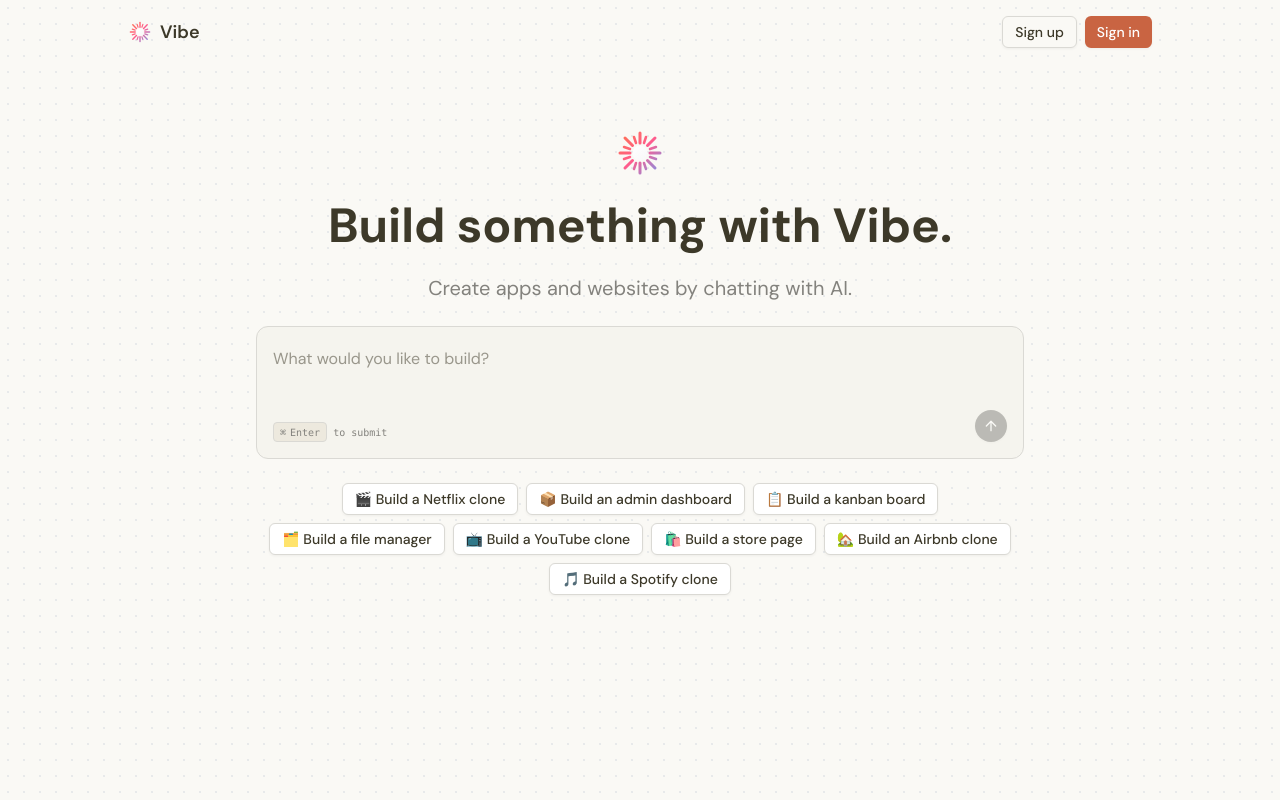
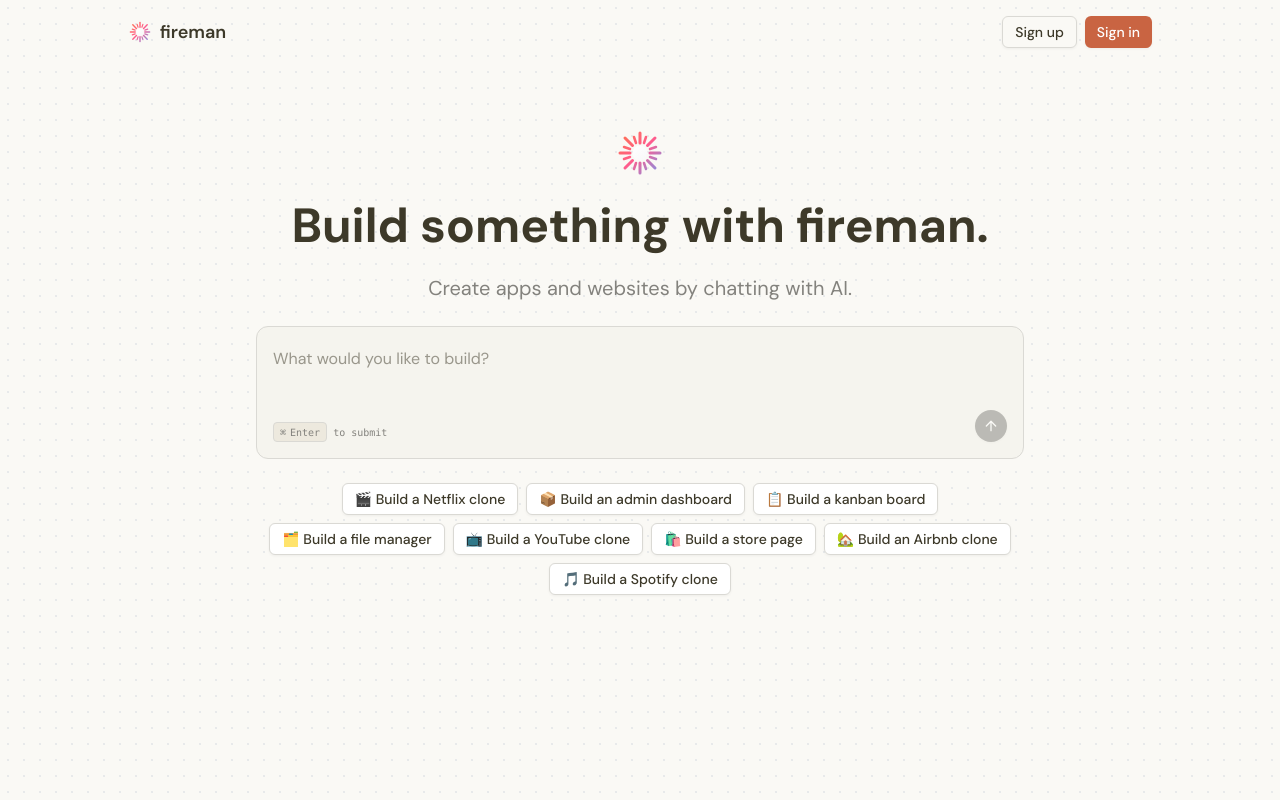
Before and after one commit to baraich/fireman, a Next.js app: page / in a window 1280 px wide. Built offline with nearby package versions, Linux system fonts and the light colour scheme; no server answers.

Commit message:
rebranding

```diff
--- a/package.json
+++ b/package.json
@@ -1,5 +1,5 @@
 {
-  "name": "vibe",
+  "name": "fireman",
   "version": "0.1.0",
   "private": true,
   "scripts": {
--- a/src/app/(home)/page.tsx
+++ b/src/app/(home)/page.tsx
@@ -9,14 +9,14 @@
         <div className="flex flex-col items-center">
           <Image
             src={"/logo.svg"}
-            alt="Vibe"
+            alt="fireman"
             height={50}
             width={50}
             className="hidden md:block"
           />
         </div>
         <h1 className="text-2xl md:text-5xl font-bold text-center">
-          Build something with Vibe.
+          Build something with fireman.
         </h1>
         <p className="text-lg md:text-xl text-muted-foreground text-center">
           Create apps and websites by chatting with AI.
--- a/src/app/(home)/pricing/page.tsx
+++ b/src/app/(home)/pricing/page.tsx
@@ -16,7 +16,7 @@
             src={"/logo.svg"}
             width={50}
             height={50}
-            alt="Vibe"
+            alt="fireman"
             className="hidden md:block"
           />
         </div>
--- a/src/app/layout.tsx
+++ b/src/app/layout.tsx
@@ -11,7 +11,7 @@
 });
 
 export const metadata: Metadata = {
-  title: "Vibe",
+  title: "fireman",
 };
 
 export default function RootLayout({
--- a/src/inngest/client.ts
+++ b/src/inngest/client.ts
@@ -1,3 +1,3 @@
 import { Inngest } from "inngest";
 
-export const inngest = new Inngest({ id: "vibe" });
+export const inngest = new Inngest({ id: "fireman" });
--- a/src/inngest/functions.ts
+++ b/src/inngest/functions.ts
@@ -23,7 +23,7 @@
 import { SANDBOX_DURATION } from "@/constants";
 
 interface AgentState {
-  vibed: string;
+  firemaned: string;
   files: { [path: string]: string };
 }
 
@@ -53,7 +53,7 @@
           },
         });
         if (!project?.sandboxId) {
-          const sandbox = await Sandbox.create("b-vibe-next");
+          const sandbox = await Sandbox.create("fireman-nextjs");
           sandbox.setTimeout(SANDBOX_DURATION);
           const updatedProject = await prisma.project.update({
             data: {
@@ -92,7 +92,7 @@
             message.role === "ASSISTANT" && !!message.fragment
         );
 
-        const newSandbox = await Sandbox.create("b-vibe-next");
+        const newSandbox = await Sandbox.create("fireman-nextjs");
         newSandbox.setTimeout(SANDBOX_DURATION);
 
         await prisma.project.update({
@@ -148,7 +148,7 @@
 
     const networkState = createState<AgentState>(
       {
-        vibed: "",
+        firemaned: "",
         files: {},
       },
       {
@@ -278,7 +278,7 @@
             lastAssistantTextMessageContent(result);
 
           if (lastAssistantMessageText && network) {
-            if (lastAssistantMessageText.includes("<vibed>")) {
+            if (lastAssistantMessageText.includes("<firemaned>")) {
               const files = toolMessages(
                 network.state.results
               ).flatMap((call) =>
@@ -307,7 +307,7 @@
                 }),
                 {}
               );
-              network.state.data.vibed = lastAssistantMessageText;
+              network.state.data.firemaned = lastAssistantMessageText;
             }
           }
 
@@ -322,7 +322,7 @@
       maxIter: 15,
       defaultState: networkState,
       router: async ({ network }) => {
-        return network.state.data.vibed ? undefined : codeAgent;
+        return network.state.data.firemaned ? undefined : codeAgent;
       },
     });
 
@@ -349,13 +349,13 @@
     });
 
     const { output: fragmentTitle } =
-      await fragmentTitleGenerator.run(result.state.data.vibed);
+      await fragmentTitleGenerator.run(result.state.data.firemaned);
     const { output: response } = await responseGenerator.run(
-      result.state.data.vibed
+      result.state.data.firemaned
     );
 
     const isError =
-      !result.state.data.vibed ||
+      !result.state.data.firemaned ||
       Object.keys(result.state.data.files || {}).length === 0;
 
     const sandboxUrl = await step.run("get-sandbox-url", async () => {
--- a/src/modules/home/ui/navbar.tsx
+++ b/src/modules/home/ui/navbar.tsx
@@ -27,11 +27,11 @@
         <Link className="flex items-center gap-2" href={"/"}>
           <Image
             src={"/logo.svg"}
-            alt="Vibe"
+            alt="fireman"
             width={24}
             height={24}
           />
-          <span className="text-lg font-semibold">Vibe</span>
+          <span className="text-lg font-semibold">fireman</span>
         </Link>
         <SignedOut>
           <div className="flex gap-2">
--- a/src/modules/home/ui/projects-list.tsx
+++ b/src/modules/home/ui/projects-list.tsx
@@ -19,7 +19,7 @@
   return (
     <div className="w-full bg-white dark:bg-sidebar rounded-xl p-8 border flex flex-col gap-y-6">
       <h2 className="text-2xl font-semibold">
-        {user?.firstName}&apos;s Vibes
+        {user?.firstName}&apos;s Hots
       </h2>
       <div className="grid grid-cols-1 sm:grid-cols-3 gap-6">
         {projects?.length === 0 && (
@@ -40,7 +40,7 @@
               <div className="flex items-center gap-x-4">
                 <Image
                   src={"/logo.svg"}
-                  alt="Vibe"
+                  alt="fireman"
                   width={32}
                   height={32}
                   className="object-contain"
--- a/src/modules/projects/ui/components/message-card.tsx
+++ b/src/modules/projects/ui/components/message-card.tsx
@@ -145,12 +145,12 @@
       <div className="flex items-center gap-2 pl-2 mb-2">
         <Image
           src={"/logo.svg"}
-          alt="Vibe"
+          alt="fireman"
           width={18}
           height={18}
           className="shrink-0"
         />
-        <span className="text-sm font-medium">Vibe</span>
+        <span className="text-sm font-medium">fireman</span>
         <span className="text-xs text-muted-foreground opacity-0 transition-opacity group-hover:opacity-100">
           {format(createdAt, "HH:mm 'on' MMM dd, yyyy")}
         </span>
--- a/src/modules/projects/ui/components/message-loading.tsx
+++ b/src/modules/projects/ui/components/message-loading.tsx
@@ -39,12 +39,12 @@
       <div className="flex items-center gap-2 pl-2 mb-2">
         <Image
           src={"/logo.svg"}
-          alt="Vibe"
+          alt="fireman"
           width={18}
           height={18}
           className="shrink-0"
         />
-        <span className="text-sm font-medium">Vibe</span>
+        <span className="text-sm font-medium">fireman</span>
       </div>
       <div className="pl-8 5 flex flex-col gap-y-4">
         <ShimmerMessages />
--- a/src/modules/projects/ui/components/project-header.tsx
+++ b/src/modules/projects/ui/components/project-header.tsx
@@ -48,7 +48,7 @@
           >
             <Image
               src={"/logo.svg"}
-              alt="Vibe"
+              alt="fireman"
               width={18}
               height={18}
               className="shrink-0"
--- a/src/prompt.ts
+++ b/src/prompt.ts
@@ -8,7 +8,7 @@
 `;
 
 export const FRAGMENT_TITLE_PROMPT = `
-You are an assistant that generates a short, descriptive title for a code fragment based on its <vibed>.
+You are an assistant that generates a short, descriptive title for a code fragment based on its <firemaned>.
 The title should be:
   - Relevant to what was built or changed
   - Max 3 words
@@ -90,9 +90,9 @@
 - For terminal output, return results from "executeTerminalCommand" clearly.
 - For errors, provide the error message, context, and suggested fixes via tool output.
 - After completing all steps, return **only**:
-  <vibed>
+  <firemaned>
   A concise summary of actions taken (e.g., files created, packages installed, features implemented).
-  </vibed>
+  </firemaned>
 - Do not include commentary, explanations, or markdown outside the final summary.
 - Do not wrap the summary in backticks or print it until the task is fully complete.
 
@@ -103,9 +103,9 @@
 3. Use "manageFiles" to create \`app/page.tsx\` with a navbar and dark mode toggle button using Tailwind and Shadcn UI.
 4. Use "manageFiles" to create \`app/components/Navbar.tsx\` for modularity.
 5. Return:
-   <vibed>
+   <firemaned>
    Created a homepage in app/page.tsx with a responsive navbar and dark mode toggle button using Shadcn UI and Tailwind CSS. Added reusable Navbar component in app/components/Navbar.tsx.
-   </vibed>
+   </firemaned>
 
 **Tone**: Professional, precise, and collaborative. Act as a senior engineer delivering production-ready solutions.
 `;
```
Also changed, not shown: 1 other file (tests, documents, lock files or other folders).
